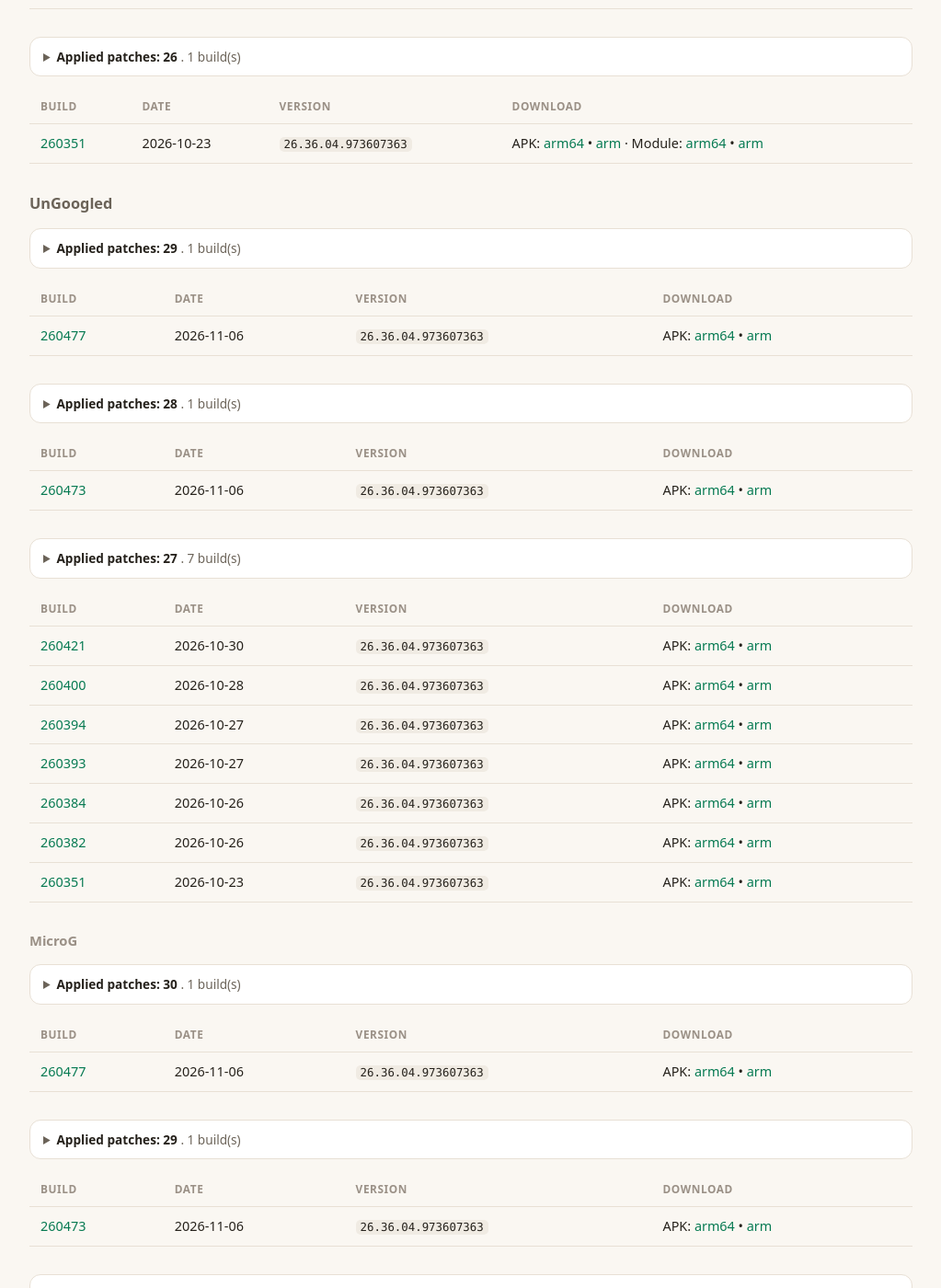
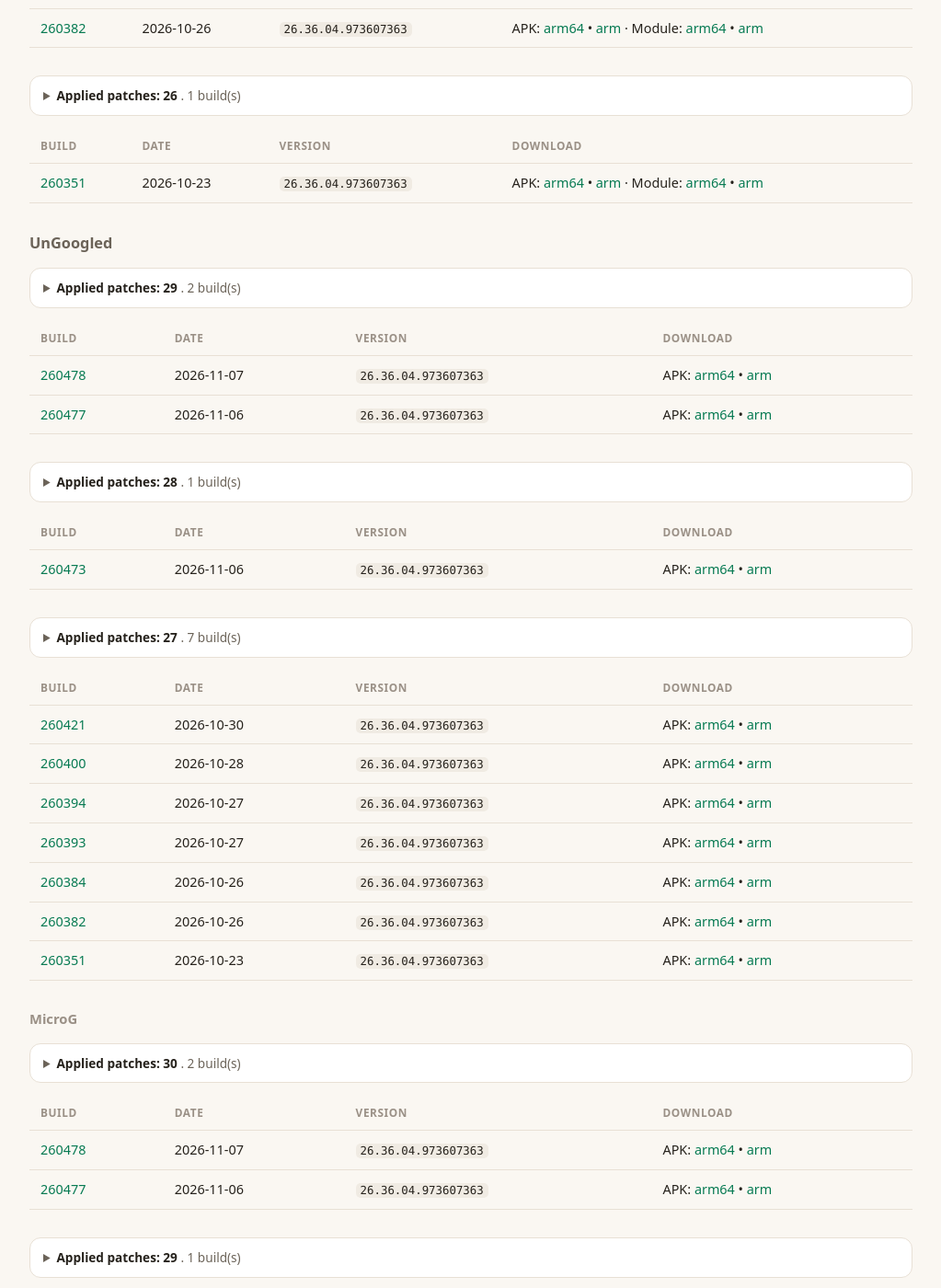
Before and after one commit to nullcpy/archive, a Jekyll site: the page built from apps/googlemaps/index.md, in a window 1280 px wide and 1400 px high, scrolled down 1140 px. Shown: the whole window at 92% size, without its empty margins (128-1151 px from the left). Built offline with Jekyll 4.4.1, drawn with Linux system fonts in a browser that asks for light colours; some of the changed text lies outside the part shown.

Commit message:
chore: rebuild the archive Pages surface [skip ci]

```diff
--- a/apps/googlemaps/index.md
+++ b/apps/googlemaps/index.md
@@ -8,7 +8,7 @@ title: Google Maps
 
 ### Standard
 
-<details><summary><b>Applied patches: 28</b> . 1 build(s)</summary>
+<details><summary><b>Applied patches: 28</b> . 2 build(s)</summary>
 <ul>
 <li>120 refresh rate</li>
 <li>Account sheet cleanup</li>
@@ -43,6 +43,7 @@ title: Google Maps
 
 | Build | Date | Version | Download |
 |---|---|---|---|
+| [260478](https://github.com/nullcpy/archive/releases/tag/260478) | 2026-11-07 | `26.36.04.973607363` | APK: [arm64](https://github.com/nullcpy/archive/releases/download/260478/google-maps-bearinmindcat-v26.36.04.973607363-arm64-v8a.apk) • [arm](https://github.com/nullcpy/archive/releases/download/260478/google-maps-bearinmindcat-v26.36.04.973607363-arm-v7a.apk) · Module: [arm64](https://github.com/nullcpy/archive/releases/download/260478/google-maps-bearinmindcat-module-v26.36.04.973607363-arm64-v8a.zip) • [arm](https://github.com/nullcpy/archive/releases/download/260478/google-maps-bearinmindcat-module-v26.36.04.973607363-arm-v7a.zip) |
 | [260477](https://github.com/nullcpy/archive/releases/tag/260477) | 2026-11-06 | `26.36.04.973607363` | APK: [arm64](https://github.com/nullcpy/archive/releases/download/260477/google-maps-bearinmindcat-v26.36.04.973607363-arm64-v8a.apk) • [arm](https://github.com/nullcpy/archive/releases/download/260477/google-maps-bearinmindcat-v26.36.04.973607363-arm-v7a.apk) · Module: [arm64](https://github.com/nullcpy/archive/releases/download/260477/google-maps-bearinmindcat-module-v26.36.04.973607363-arm64-v8a.zip) • [arm](https://github.com/nullcpy/archive/releases/download/260477/google-maps-bearinmindcat-module-v26.36.04.973607363-arm-v7a.zip) |
 
 <details><summary><b>Applied patches: 27</b> . 1 build(s)</summary>
@@ -192,7 +193,7 @@ title: Google Maps
 
 ### UnGoogled
 
-<details><summary><b>Applied patches: 29</b> . 1 build(s)</summary>
+<details><summary><b>Applied patches: 29</b> . 2 build(s)</summary>
 <ul>
 <li>120 refresh rate</li>
 <li>Account sheet cleanup</li>
@@ -228,6 +229,7 @@ title: Google Maps
 
 | Build | Date | Version | Download |
 |---|---|---|---|
+| [260478](https://github.com/nullcpy/archive/releases/tag/260478) | 2026-11-07 | `26.36.04.973607363` | APK: [arm64](https://github.com/nullcpy/archive/releases/download/260478/google-maps-bearinmindcat-ungoogled-v26.36.04.973607363-arm64-v8a.apk) • [arm](https://github.com/nullcpy/archive/releases/download/260478/google-maps-bearinmindcat-ungoogled-v26.36.04.973607363-arm-v7a.apk) |
 | [260477](https://github.com/nullcpy/archive/releases/tag/260477) | 2026-11-06 | `26.36.04.973607363` | APK: [arm64](https://github.com/nullcpy/archive/releases/download/260477/google-maps-bearinmindcat-ungoogled-v26.36.04.973607363-arm64-v8a.apk) • [arm](https://github.com/nullcpy/archive/releases/download/260477/google-maps-bearinmindcat-ungoogled-v26.36.04.973607363-arm-v7a.apk) |
 
 <details><summary><b>Applied patches: 28</b> . 1 build(s)</summary>
@@ -311,7 +313,7 @@ title: Google Maps
 
 #### MicroG
 
-<details><summary><b>Applied patches: 30</b> . 1 build(s)</summary>
+<details><summary><b>Applied patches: 30</b> . 2 build(s)</summary>
 <ul>
 <li>120 refresh rate</li>
 <li>Account sheet cleanup</li>
@@ -348,6 +350,7 @@ title: Google Maps
 
 | Build | Date | Version | Download |
 |---|---|---|---|
+| [260478](https://github.com/nullcpy/archive/releases/tag/260478) | 2026-11-07 | `26.36.04.973607363` | APK: [arm64](https://github.com/nullcpy/archive/releases/download/260478/google-maps-bearinmindcat-ungoogled-microg-v26.36.04.973607363-arm64-v8a.apk) • [arm](https://github.com/nullcpy/archive/releases/download/260478/google-maps-bearinmindcat-ungoogled-microg-v26.36.04.973607363-arm-v7a.apk) |
 | [260477](https://github.com/nullcpy/archive/releases/tag/260477) | 2026-11-06 | `26.36.04.973607363` | APK: [arm64](https://github.com/nullcpy/archive/releases/download/260477/google-maps-bearinmindcat-ungoogled-microg-v26.36.04.973607363-arm64-v8a.apk) • [arm](https://github.com/nullcpy/archive/releases/download/260477/google-maps-bearinmindcat-ungoogled-microg-v26.36.04.973607363-arm-v7a.apk) |
 
 <details><summary><b>Applied patches: 29</b> . 1 build(s)</summary>
```
Also changed, not shown: index.md (+9 -9 lines).
